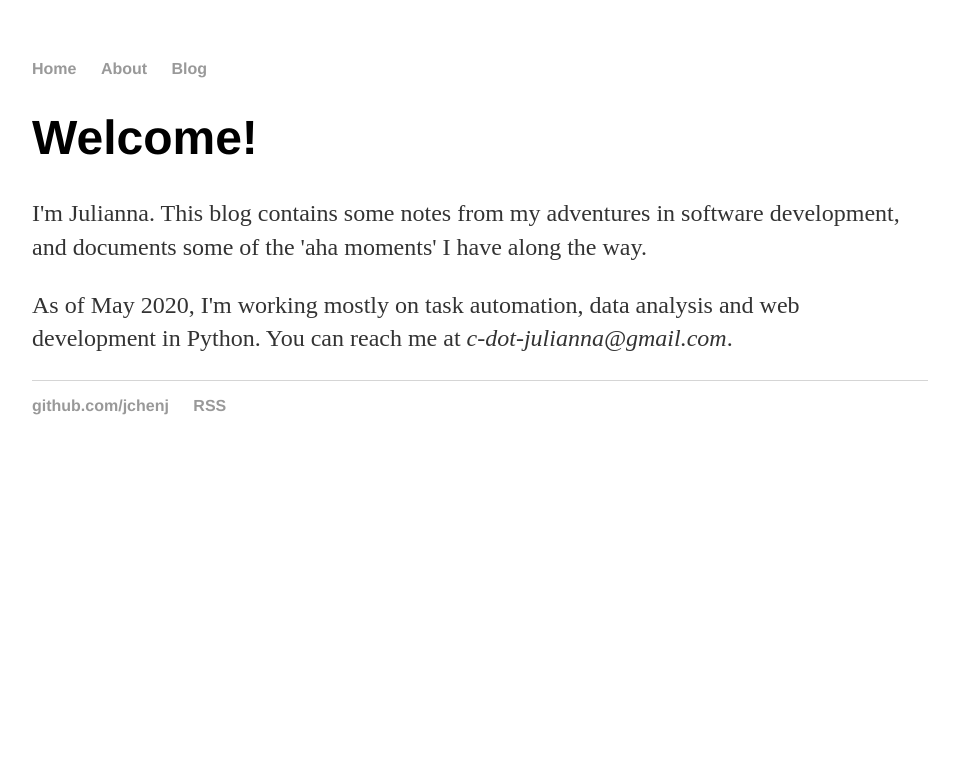
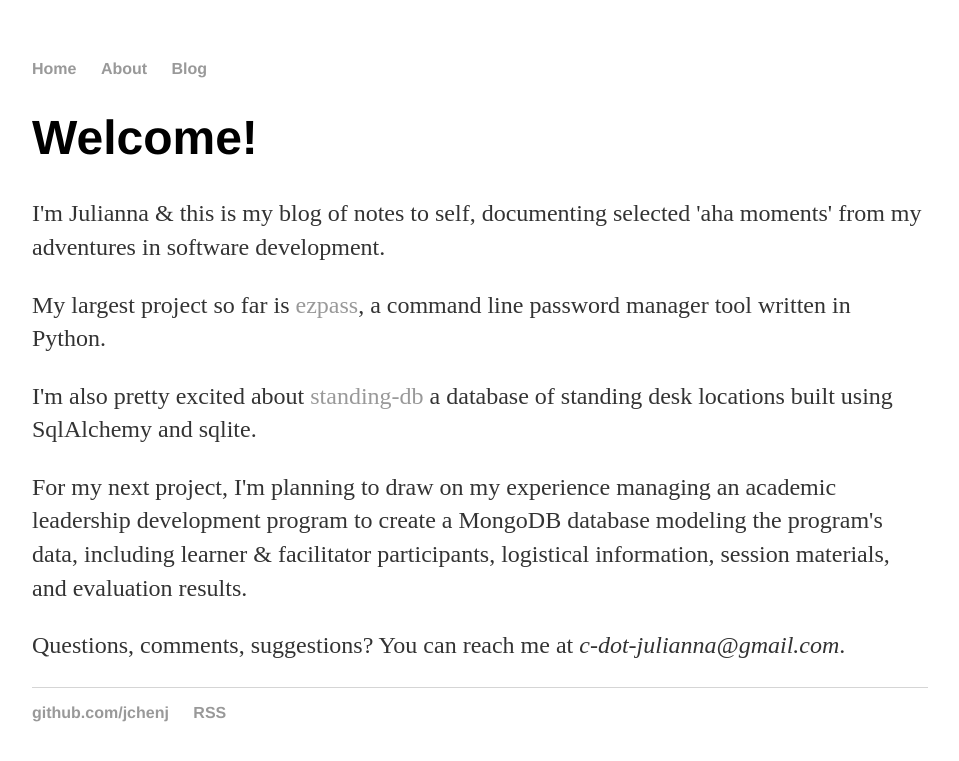
Before and after one commit to jchenj/jchenj.github.io, a Jekyll site: the page built from index.html, in a window 1280 px wide. Shown: the top 761 px of the page, without its empty margins (160-1119 px from the left). Built offline with Jekyll 4.4.1, drawn with Linux system fonts in a browser that asks for light colours.

Commit message:
update homepage

```diff
--- a/index.html
+++ b/index.html
@@ -4,7 +4,29 @@ title: Julianna Chen
 ---
 <div class= "blurb">
 	<h1>Welcome!</h1>
-    <p>I'm Julianna. This blog contains some notes from my adventures in software development, and documents some of the 'aha moments' I have along the way. </p>
-    <p>As of May 2020, I'm working mostly on task automation, data analysis and web development in Python. You can reach me at <i>c-dot-julianna@gmail.com</i>.</p>
+    <p>I'm Julianna & this is my blog of notes to self, documenting
+        selected 'aha moments' from my adventures in software development.</p>
+
+    <p>My largest project so far is <a
+            href="https://github.com/jchenj/ezpass">ezpass</a>, a command
+        line password manager tool written in Python.
+      </p>
+
+    <p>I'm also pretty excited about <a
+            href="https://github.com/jchenj/standing-db">standing-db</a> a
+        database of standing desk locations built using SqlAlchemy and
+        sqlite.</p>
+
+    <p></p>
+    <p>For my next project, I'm planning to draw on my experience
+        managing an academic leadership development program to create a MongoDB
+        database modeling the program's data, including learner & facilitator
+        participants, logistical information, session materials, and
+        evaluation results.
+    </p>
+
+    <p>Questions, comments, suggestions? You can reach me at
+        <i>c-dot-julianna@gmail.com</i>.
+    </p>
 </div>
 <!-- /.blurb -->
```
